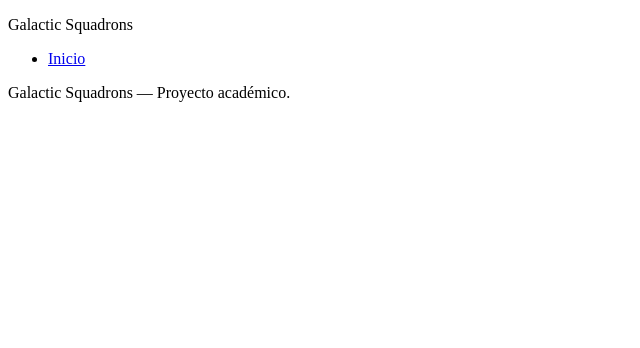
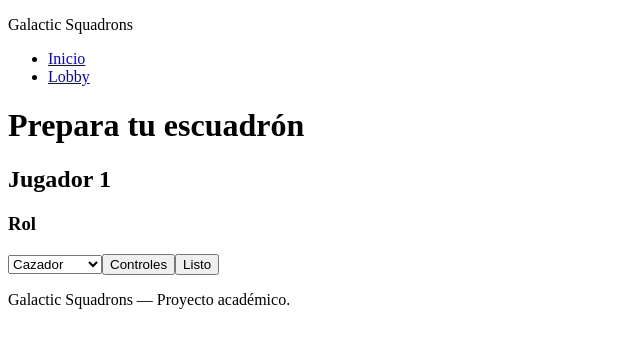
Before and after one commit to GeinerMB/proyecto-C00870-C15464-C25063-C27534, a React (Vite) app: page /#/lobby in a window 1280 px wide. Shown: the top 348 px of the page, without its empty margins (0-640 px from the left). Built offline with nearby package versions, Linux system fonts and the light colour scheme.

Commit message:
Add Lobby page
Introduces Lobby page for squad setup with an initial Jugador 1 section role selector, and integrates it into the app by adding the route and navigation link.

```diff
--- a/src/App.jsx
+++ b/src/App.jsx
@@ -1,5 +1,6 @@
 import { Link, Route, Routes } from "react-router";
 import Home from "./pages/Home.jsx";
+import Lobby from "./pages/Lobby.jsx";
 
 export default function App() {
   return (
@@ -12,6 +13,9 @@ export default function App() {
             <li>
               <Link to="/">Inicio</Link>
             </li>
+            <li>
+              <Link to="/lobby">Lobby</Link>
+            </li>
           </ul>
         </nav>
       </header>
@@ -19,6 +23,7 @@ export default function App() {
       <main>
         <Routes>
           <Route path="/" element={<Home />} />
+          <Route path="/lobby" element={<Lobby />} />
         </Routes>
       </main>
 
--- /dev/null
+++ b/src/pages/Lobby.jsx
@@ -0,0 +1,33 @@
+export default function Lobby() {
+  return (
+    <>
+      <h1 id="title">Prepara tu escuadrón</h1>
+
+      <section aria-labelledby="squad-players">
+
+        <article aria-labelledby="player-one-title">
+          <h2 id="player-one-title">Jugador 1</h2>
+
+          <h3>Rol</h3>
+
+          <select
+            id="player-one-role"
+            name="player-one-role"
+          >
+            <option value="cazador">Cazador</option>
+            <option value="guardian">Guardián</option>
+            <option value="especialista">Especialista</option>
+          </select>
+
+          <button type="button">
+            Controles
+          </button>
+
+          <button type="button">
+            Listo
+          </button>
+        </article>
+      </section>
+    </>
+  );
+}
```
